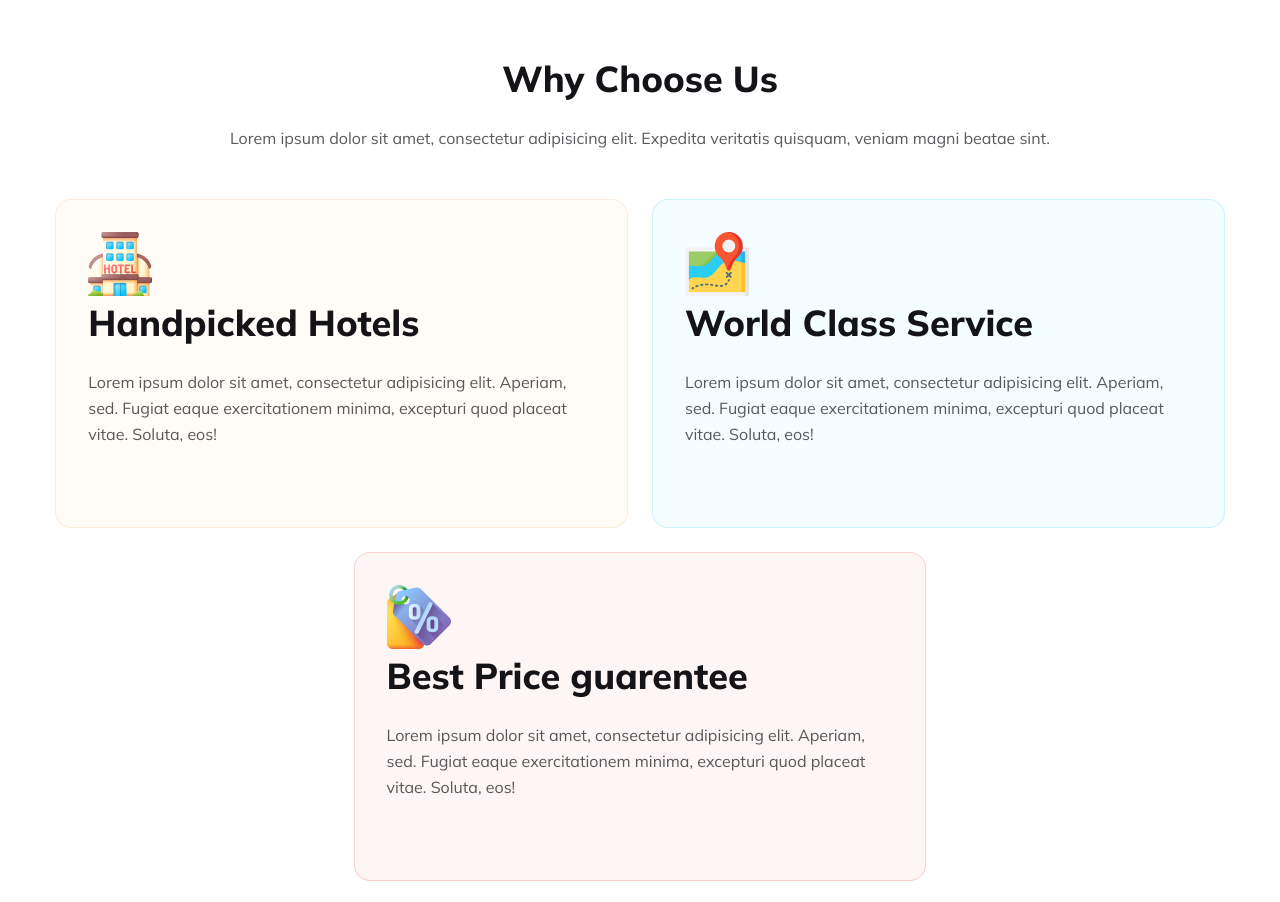
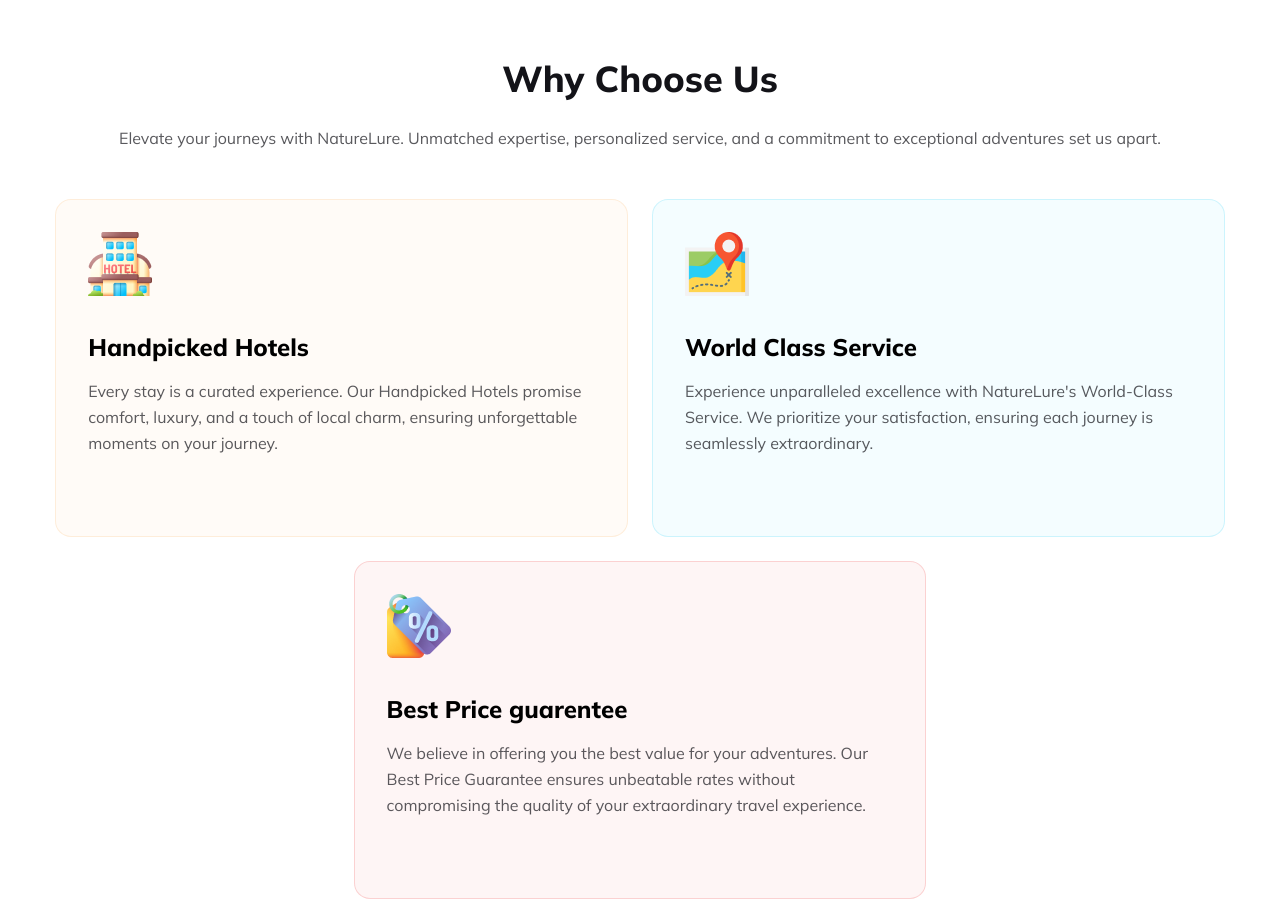
Before and after one commit to jawadibrahimshopnil/assignment-2-jawad, a plain HTML site: page index.html in a window 1280 px wide. Shown: the part 2840-3742 px from the top of the page. Drawn offline with Linux system fonts and the light colour scheme.

Commit message:
fix some in why-us

```diff
--- a/index.html
+++ b/index.html
@@ -111,36 +111,26 @@
     <!-- Why choose us -->
     <section class="why-us">
       <h1>Why Choose Us</h1>
-      <p>
-        Lorem ipsum dolor sit amet, consectetur adipisicing elit. Expedita
-        veritatis quisquam, veniam magni beatae sint.
+      <p>Elevate your journeys with NatureLure. Unmatched expertise, personalized service, and a commitment to exceptional adventures set us apart.
       </p>
       <div class="whyUs-card-container">
         <div class="whyUs-cards">
           <img src="images/logo/hotel.png" />
-          <h1>Handpicked Hotels</h1>
+          <h2>Handpicked Hotels</h1>
           <p>
-            Lorem ipsum dolor sit amet, consectetur adipisicing elit. Aperiam,
-            sed. Fugiat eaque exercitationem minima, excepturi quod placeat
-            vitae. Soluta, eos!
+            Every stay is a curated experience. Our Handpicked Hotels promise comfort, luxury, and a touch of local charm, ensuring unforgettable moments on your journey.
           </p>
         </div>
         <div class="whyUs-cards">
           <img src="images/logo/map.png" />
-          <h1>World Class Service</h1>
-          <p>
-            Lorem ipsum dolor sit amet, consectetur adipisicing elit. Aperiam,
-            sed. Fugiat eaque exercitationem minima, excepturi quod placeat
-            vitae. Soluta, eos!
+          <h2>World Class Service</h1>
+          <p>Experience unparalleled excellence with NatureLure's World-Class Service. We prioritize your satisfaction, ensuring each journey is seamlessly extraordinary.
           </p>
         </div>
         <div class="whyUs-cards">
           <img src="images/logo/pricetag.png" />
-          <h1>Best Price guarentee</h1>
-          <p>
-            Lorem ipsum dolor sit amet, consectetur adipisicing elit. Aperiam,
-            sed. Fugiat eaque exercitationem minima, excepturi quod placeat
-            vitae. Soluta, eos!
+          <h2>Best Price guarentee</h1>
+          <p>We believe in offering you the best value for your adventures. Our Best Price Guarantee ensures unbeatable rates without compromising the quality of your extraordinary travel experience.
           </p>
         </div>
       </div>
--- a/styles/resMobile.css
+++ b/styles/resMobile.css
@@ -81,4 +81,9 @@
   .destination-gallary .dist-item img {
     width: 100%;
   }
+
+  /* why choose us */
+  .whyUs-card-container .whyUs-cards img {
+    margin-bottom: 1rem;
+  }
 }
--- a/styles/style.css
+++ b/styles/style.css
@@ -233,6 +233,14 @@ nav .logo-humbarger {
   max-width: 35.8rem;
   border-radius: 1rem;
 }
+.whyUs-card-container .whyUs-cards img {
+  margin-bottom: 2rem;
+}
+.whyUs-card-container .whyUs-cards h2 {
+  font-size: 1.5rem;
+  font-weight: 800;
+  margin-bottom: 1rem;
+}
 .whyUs-card-container .whyUs-cards:nth-child(1) {
   border: 1px solid rgba(251, 181, 99, 0.2);
   background: rgba(251, 181, 99, 0.05);
```
